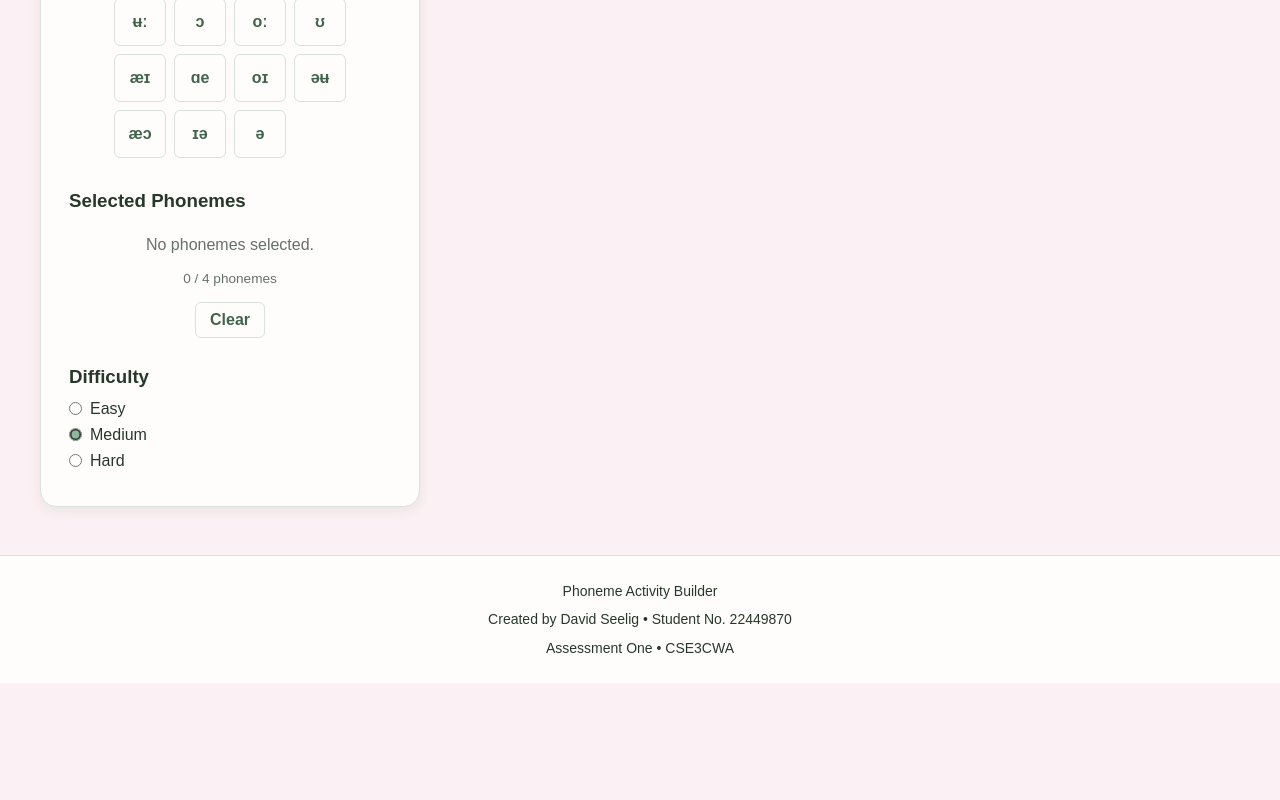
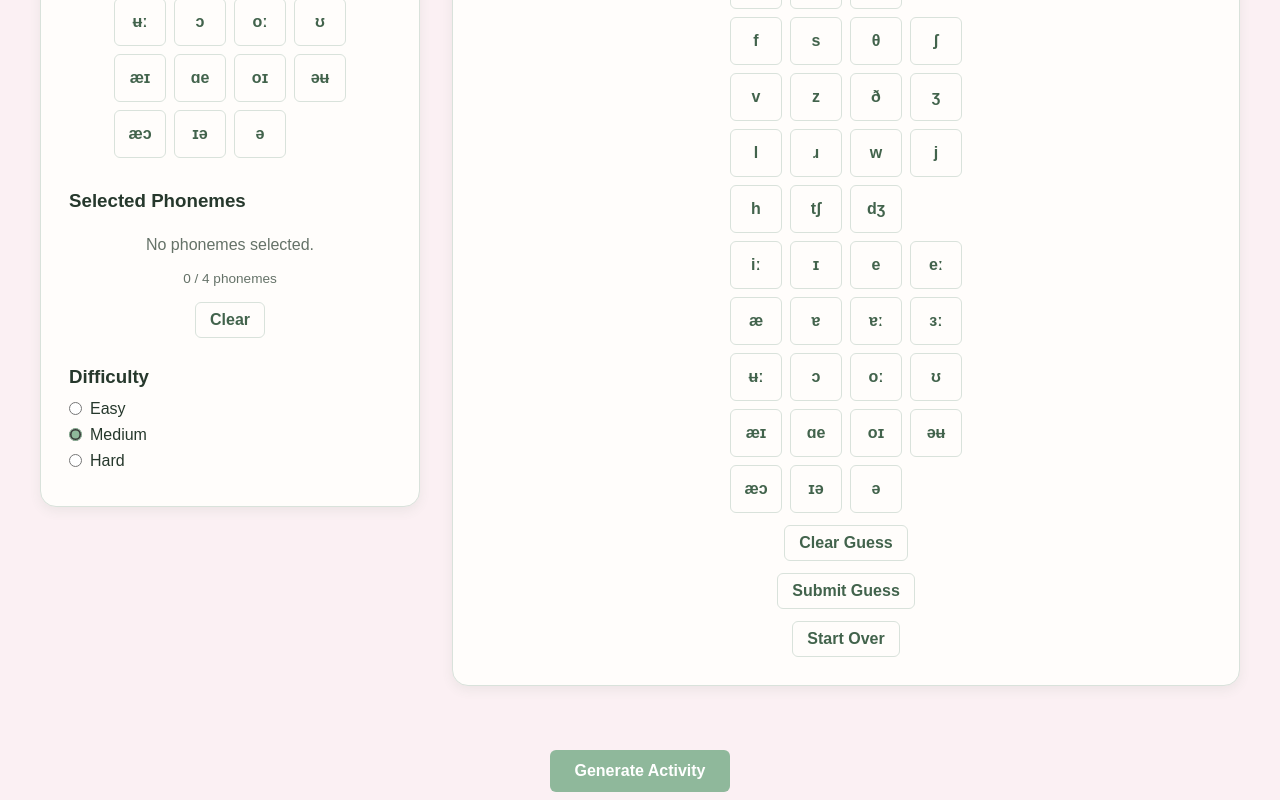
Before and after one commit to CyberDaveSe/phoneme-activity-builder, a Next.js app: page /wordle in a window 1280 px wide. Shown: the part 900-1700 px from the top of the page. Before the commit the page ends 1583 px from the top, so only its background shows below. Built offline with nearby package versions, Linux system fonts and the light colour scheme.

Commit message:
add preview test functionality

```diff
--- a/src/app/wordle/Wordle.module.css
+++ b/src/app/wordle/Wordle.module.css
@@ -84,3 +84,31 @@
 
   box-sizing: border-box;
 }
+
+.generateButton {
+  display: block;
+  margin: 32px auto 0;
+  padding: 12px 24px;
+
+  border: none;
+  border-radius: var(--radius-small);
+
+  background-color: var(--primary);
+  color: #ffffff;
+
+  font-size: 1rem;
+  font-weight: 600;
+
+  cursor: pointer;
+
+  transition: background-color 0.2s ease;
+}
+
+.generateButton:hover {
+  background-color: var(--primary-dark);
+}
+
+.generateButton:focus-visible {
+  outline: 3px solid var(--focus);
+  outline-offset: 3px;
+}
--- a/src/components/Wordle/WordleBoard.tsx
+++ b/src/components/Wordle/WordleBoard.tsx
@@ -2,12 +2,15 @@ import styles from "@/app/wordle/Wordle.module.css";
 
 type WordleBoardProps = {
   selectedPhonemes: string[];
-  difficulty:string;
+  difficulty: string;
+  guesses: string[][];
+  currentGuess: string[];
 };
-
 export default function WordleBoard({
   selectedPhonemes,
   difficulty,
+  guesses,
+  currentGuess,
 }: WordleBoardProps) {
   const rows = 6;
 
@@ -28,9 +31,9 @@ export default function WordleBoard({
         >
           {Array.from({ length: columns }).map((_, columnIndex) => {
             const phoneme =
-              rowIndex === 0
-                ? selectedPhonemes[columnIndex]
-                : undefined;
+              rowIndex === guesses.length
+                ? currentGuess[columnIndex]
+                : guesses[rowIndex]?.[columnIndex];
 
             return (
               <div className={styles.tile} key={columnIndex}>
--- a/src/components/Wordle/WordleBuilder.tsx
+++ b/src/components/Wordle/WordleBuilder.tsx
@@ -3,30 +3,19 @@
 import { useState } from "react";
 import WordleSettings from "./WordleSettings";
 import WordlePreview from "./WordlePreview";
-import { wordleWords } from "@/data/wordleWords";
+import { wordleTarget } from "@/data/wordleTarget";
 import styles from "@/app/wordle/Wordle.module.css";
 
 export default function WordleBuilder() {
   const [selectedPhonemes, setSelectedPhonemes] = useState<string[]>([]);
 
+  const [guesses, setGuesses] = useState<string[][]>([]);
+  const [currentGuess, setCurrentGuess] = useState<string[]>([]);
+
   const [difficulty, setDifficulty] = useState("medium");
 
-  const [targetWord, setTargetWord] = useState<string | null>(null);
-
-  const availableWords = wordleWords.filter(
-    (entry) => entry.difficulty === difficulty
-  );
-
   const generateActivity = () => {
-    if (availableWords.length === 0) {
-        return;
-    }
-
-  const randomIndex = Math.floor(Math.random() * availableWords.length);
-  const selectedWord = availableWords[randomIndex];
-
-  setTargetWord(selectedWord.word);
-  setSelectedPhonemes(selectedWord.phonemes);
+  setSelectedPhonemes(wordleTarget.phonemes);
 };
 
   const addPhoneme = (phoneme: string) => {
@@ -46,9 +35,43 @@ export default function WordleBuilder() {
    });
   };
 
-   const clearPhonemes = () => {
+  const addGuessPhoneme = (phoneme: string) => {
+    setCurrentGuess((current) => {
+      if (current.length >= 3) {
+        return current;
+    }
+
+      return [...current, phoneme];
+    });
+  };
+
+  const clearCurrentGuess = () => {
+    setCurrentGuess([]);
+  };
+
+  const submitGuess = () => {
+    if (currentGuess.length !== wordleTarget.phonemes.length) {
+      return;
+    }
+
+    if (guesses.length >= 6) {
+      return;
+    }
+
+    setGuesses((current) => [...current, currentGuess]);
+    setCurrentGuess([]);
+  };
+
+  const startOver = () => {
+    setGuesses([]);
+    setCurrentGuess([]);
+  };
+
+  const clearPhonemes = () => {
     setSelectedPhonemes([]);
   };
+
+
 
   return (
     <main className={styles.builder}>
@@ -75,9 +98,24 @@ export default function WordleBuilder() {
           <WordlePreview
             selectedPhonemes={selectedPhonemes}
             difficulty={difficulty}
+            guesses={guesses}
+            currentGuess={currentGuess}
+            onAddGuessPhoneme={addGuessPhoneme}
+            onClearCurrentGuess={clearCurrentGuess}
+            onSubmitGuess={submitGuess}
+            onStartOver={startOver}
         />
         </div>
       </section>
+
+      <button
+        type="button"
+        className={styles.generateButton}
+        onClick={generateActivity}
+      >
+        Generate Activity
+      </button>
+
     </main>
   );
 }
--- a/src/components/Wordle/WordlePreview.tsx
+++ b/src/components/Wordle/WordlePreview.tsx
@@ -1,13 +1,28 @@
 import WordleBoard from "./WordleBoard";
+import PhonemeButton from "./PhonemeButton";
+import { phonemeRows } from "@/data/phonemes";
+import styles from "./WordleSettings.module.css";
 
 type WordlePreviewProps = {
   selectedPhonemes: string[];
   difficulty: string;
+  guesses: string[][];
+  currentGuess: string[];
+  onAddGuessPhoneme: (phoneme: string) => void;
+  onClearCurrentGuess: () => void;
+  onSubmitGuess: () => void;
+  onStartOver: () => void;
 };
 
 export default function WordlePreview({
   selectedPhonemes,
   difficulty,
+  guesses,
+  currentGuess,
+  onAddGuessPhoneme,
+  onClearCurrentGuess,
+  onSubmitGuess,
+  onStartOver,
 }: WordlePreviewProps) {
   return (
     <section>
@@ -16,7 +31,52 @@ export default function WordlePreview({
       <WordleBoard
         selectedPhonemes={selectedPhonemes}
         difficulty={difficulty}
+        guesses={guesses}
+        currentGuess={currentGuess}
       />
+
+      <div className={styles.phonemeKeyboard}>
+        {phonemeRows.map((row, rowIndex) => (
+          <div className={styles.phonemeRow} key={rowIndex}>
+            {row.map((phoneme) => (
+              <PhonemeButton
+                key={phoneme.symbol}
+                phoneme={phoneme.symbol}
+                example=""
+                onSelect={onAddGuessPhoneme}
+              />
+            ))}
+          </div>
+        ))}
+      </div>
+
+      <div className={styles.gameControls}>
+        <button
+          type="button"
+          className={styles.clearButton}
+          onClick={onClearCurrentGuess}
+        >
+          Clear Guess
+        </button>
+
+        <button
+          type="button"
+          className={styles.clearButton}
+          onClick={onSubmitGuess}
+          disabled={currentGuess.length !== 3}
+        >
+          Submit Guess
+        </button>
+
+        <button
+          type="button"
+          className={styles.clearButton}
+          onClick={onStartOver}
+        >
+          Start Over
+        </button>
+
+      </div>
     </section>
   );
 }
--- /dev/null
+++ b/src/data/wordleTarget.ts
@@ -0,0 +1,5 @@
+export const wordleTarget = {
+  word: "ship",
+  phonemes: ["ʃ", "ɪ", "p"],
+  hint: "SH — ship",
+};
```
